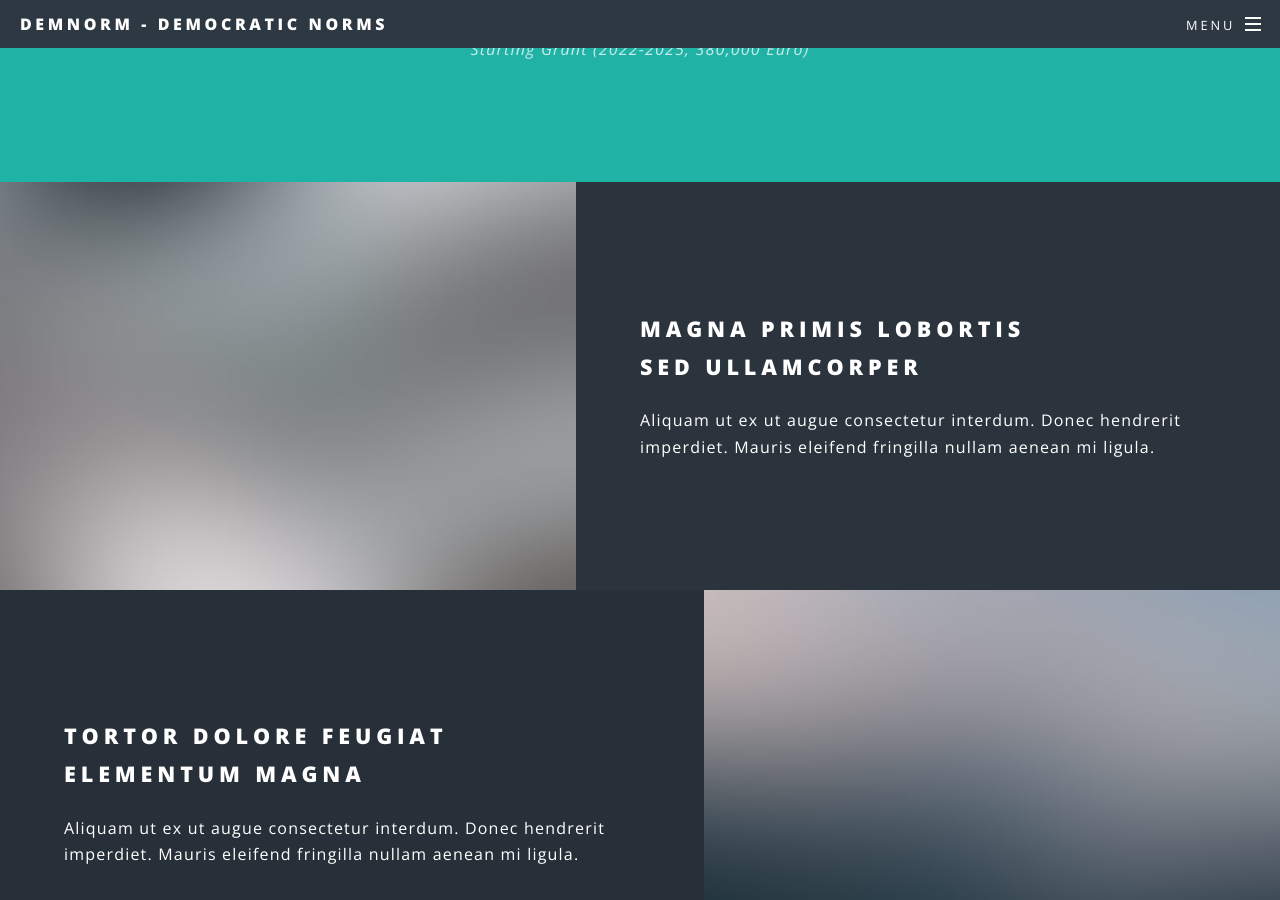
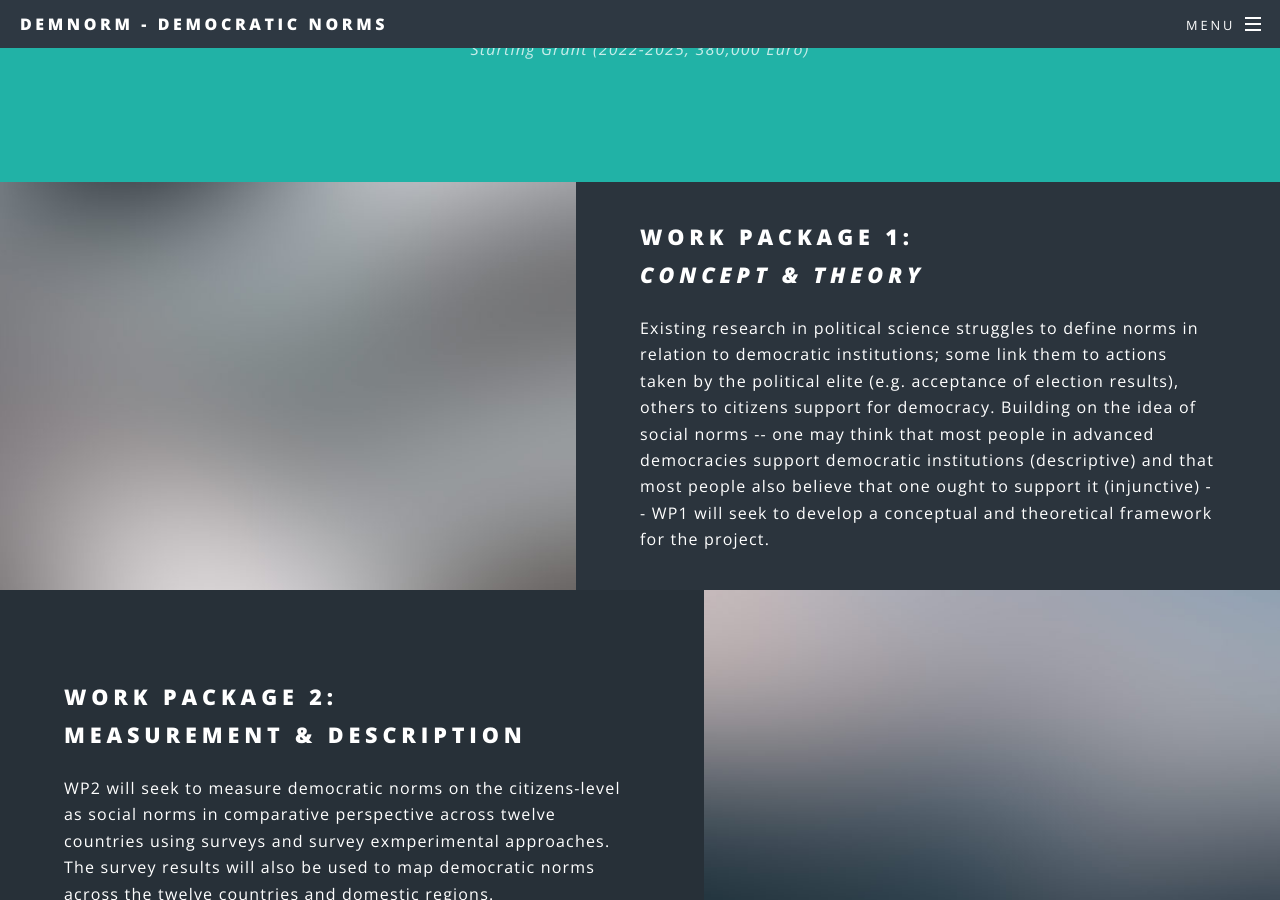
Before and after one commit to demnorm/demnorm.github.io, a Jekyll site: the page built from index.html, in a window 1280 px wide and 900 px high, scrolled down 1346 px. Built offline with Jekyll 4.4.1, drawn with Linux system fonts in a browser that asks for light colours; some of the changed text lies outside the part shown.

Commit message:
Update index.html

```diff
--- a/index.html
+++ b/index.html
@@ -28,26 +28,32 @@ layout: landing
 					<section id="two" class="wrapper alt style2">
 						<section class="spotlight">
 							<div class="image"><img src="images/pic01.jpg" alt="" /></div><div class="content">
-								<h2>Magna primis lobortis<br />
-								sed ullamcorper</h2>
-								<p>Aliquam ut ex ut augue consectetur interdum. Donec hendrerit imperdiet. Mauris eleifend fringilla nullam aenean mi ligula.</p>
+								<h2>Work Package 1: <br />
+								<em>concept & theory</em> </h2>
+								<p>Existing research in political science struggles to define norms in relation to democratic institutions; some link them to actions taken by the political elite (e.g. acceptance of election results), others to citizens support for democracy. Building on the idea of social norms -- one may think that most people in advanced democracies support democratic institutions (descriptive) and that most people also believe that one ought to support it (injunctive) -- WP1 will seek to develop a conceptual and theoretical framework for the project. </p>
 							</div>
 						</section>
 						<section class="spotlight">
 							<div class="image"><img src="images/pic02.jpg" alt="" /></div><div class="content">
-								<h2>Tortor dolore feugiat<br />
-								elementum magna</h2>
-								<p>Aliquam ut ex ut augue consectetur interdum. Donec hendrerit imperdiet. Mauris eleifend fringilla nullam aenean mi ligula.</p>
+								<h2>Work Package 2: <br />
+								measurement & description </h2>
+								<p> WP2 will seek to measure democratic norms on the citizens-level as social norms in comparative perspective across twelve countries using surveys and survey exmperimental approaches. The survey results will also be used to map democratic norms across the twelve countries and domestic regions. </p>
 							</div>
 						</section>
 						<section class="spotlight">
 							<div class="image"><img src="images/pic03.jpg" alt="" /></div><div class="content">
-								<h2>Augue eleifend aliquet<br />
-								sed condimentum</h2>
-								<p>Aliquam ut ex ut augue consectetur interdum. Donec hendrerit imperdiet. Mauris eleifend fringilla nullam aenean mi ligula.</p>
+								<h2>Work Package 3: <br />
+								citizens' reference points for democratic norms </h2>
+								<p>Using survey experiments WP3 seeks to analyze whether our everyday experiences with democracy can be a reference point for democratic norms: friends and local surroundings should play a key role in guiding not only our daily behavior but also our perception of norms.</p>
 							</div>
 						</section>
-					</section>
+						<section class="spotlight">
+							<div class="image"><img src="images/pic02.jpg" alt="" /></div><div class="content">
+								<h2>Work Package 4: <br />
+								elite communication and feedback to citizens </h2>
+								<p> WP4 will analyze texts and speeches by political elites to study when and how elites actively break with social norms. Subsequently it will develop experiments to study the effect thereof on citizens perception of democratic norms.</p>
+							</div>
+						</section>
 
 				<!-- Three -->
 					<section id="three" class="wrapper style3 special">
```
